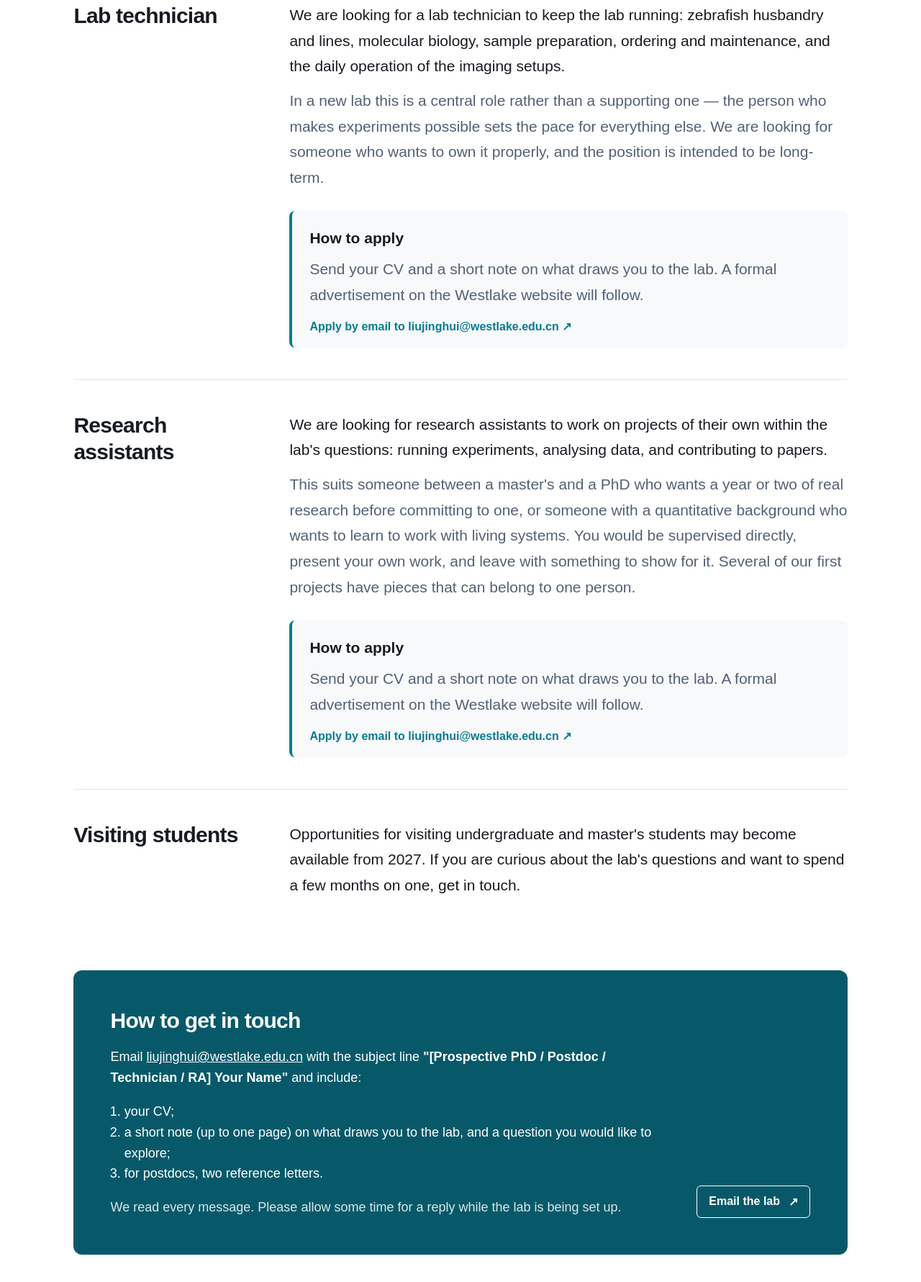
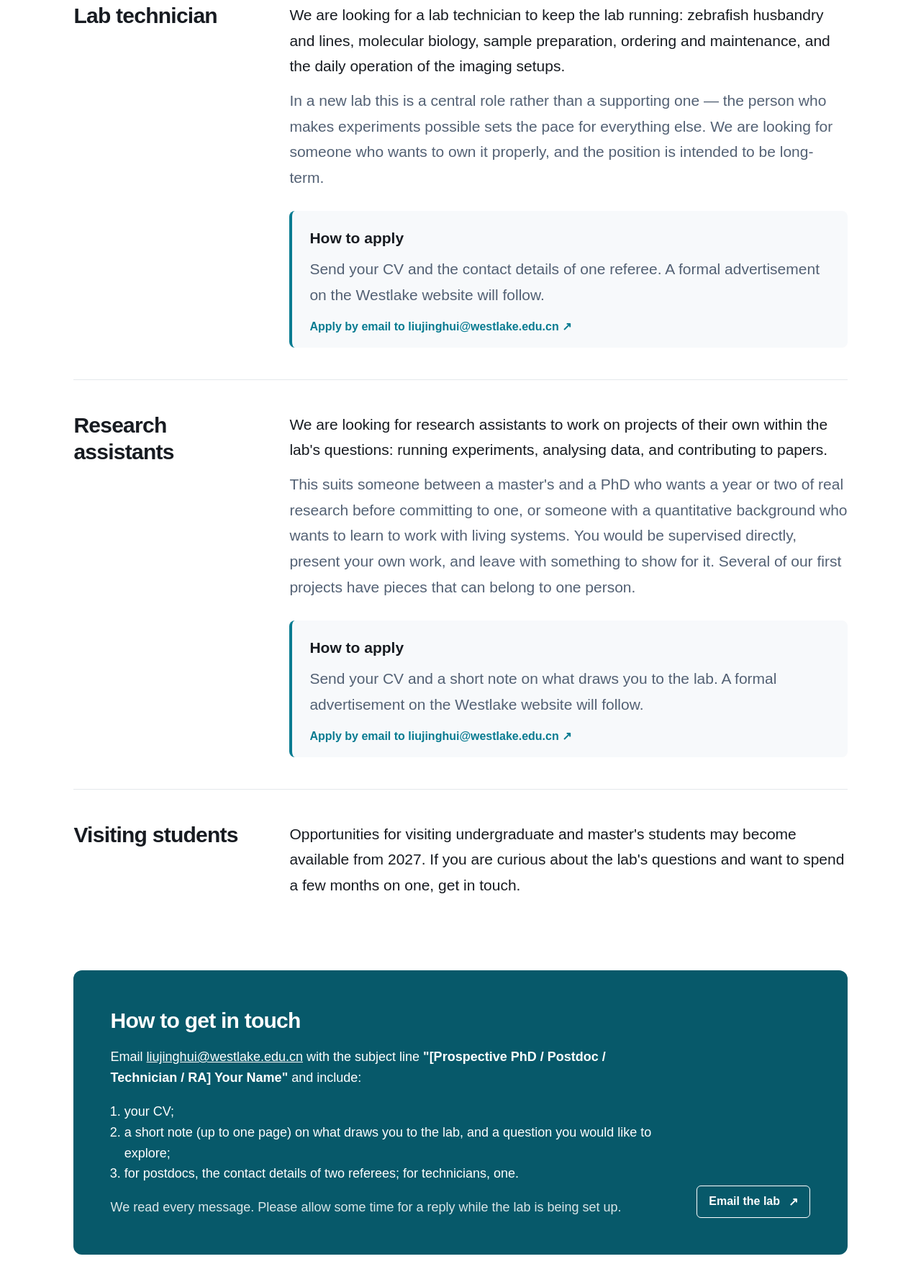
Before and after one commit to jinghui-liu/lab-website-astro, an Astro site: page /join in a window 1280 px wide. Shown: the part 2656-4437 px from the top of the page at 72% size. Built offline with nearby package versions, Linux system fonts and the light colour scheme; Astro itself is replaced by a stand-in of ours.

Commit message:
Join page: referee requirements in How to apply boxes

```diff
--- a/src/pages/join.astro
+++ b/src/pages/join.astro
@@ -28,7 +28,7 @@ const positions = [
   {
     id: "postdocs",
     // Later: set applyUrl to the Westlake advertisement; until then the link emails Jinghui.
-    apply: { subject: "Postdoc", applyUrl: "" },
+    apply: { subject: "Postdoc", applyUrl: "", note: "Send your CV and the contact details of two referees." },
     title: "Postdoctoral researchers",
     intro:
       "We are looking for a postdoc to join at the start, and the first project is the instrument.",
@@ -42,7 +42,7 @@ const positions = [
   {
     id: "technician",
     // Later: set applyUrl to the Westlake advertisement; until then the link emails Jinghui.
-    apply: { subject: "Technician", applyUrl: "" },
+    apply: { subject: "Technician", applyUrl: "", note: "Send your CV and the contact details of one referee." },
     title: "Lab technician",
     intro:
       "We are looking for a lab technician to keep the lab running: zebrafish husbandry and lines, molecular biology, sample preparation, ordering and maintenance, and the daily operation of the imaging setups.",
@@ -53,7 +53,7 @@ const positions = [
   {
     id: "assistants",
     // Later: set applyUrl to the Westlake advertisement; until then the link emails Jinghui.
-    apply: { subject: "RA", applyUrl: "" },
+    apply: { subject: "RA", applyUrl: "", note: "Send your CV and a short note on what draws you to the lab." },
     title: "Research assistants",
     intro:
       "We are looking for research assistants to work on projects of their own within the lab's questions: running experiments, analysing data, and contributing to papers.",
@@ -136,8 +136,7 @@ const positions = [
               <div class="rounds">
                 <p class="rounds-title">How to apply</p>
                 <p class="program-note">
-                  Send your CV and a short note on what draws you to the lab. A formal
-                  advertisement on the Westlake website will follow.
+                  {apply.note} A formal advertisement on the Westlake website will follow.
                 </p>
                 {apply.applyUrl ? (
                   <a href={apply.applyUrl} target="_blank" rel="noopener noreferrer">
@@ -165,7 +164,7 @@ const positions = [
         <ol>
           <li>your CV;</li>
           <li>a short note (up to one page) on what draws you to the lab, and a question you would like to explore;</li>
-          <li>for postdocs, two reference letters.</li>
+          <li>for postdocs, the contact details of two referees; for technicians, one.</li>
         </ol>
         <p class="contact-note">
           We read every message. Please allow some time for a reply while the lab is being set up.
```
